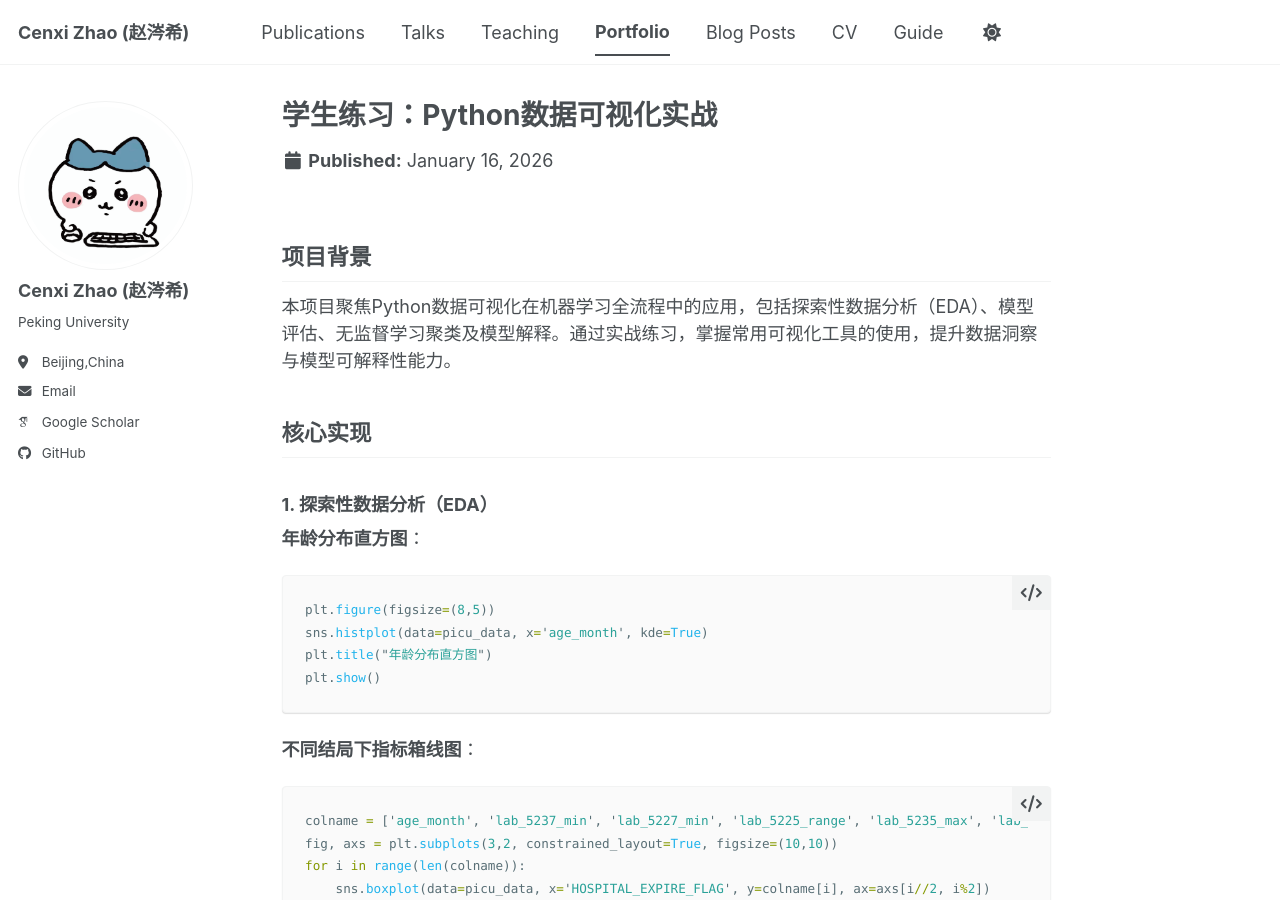
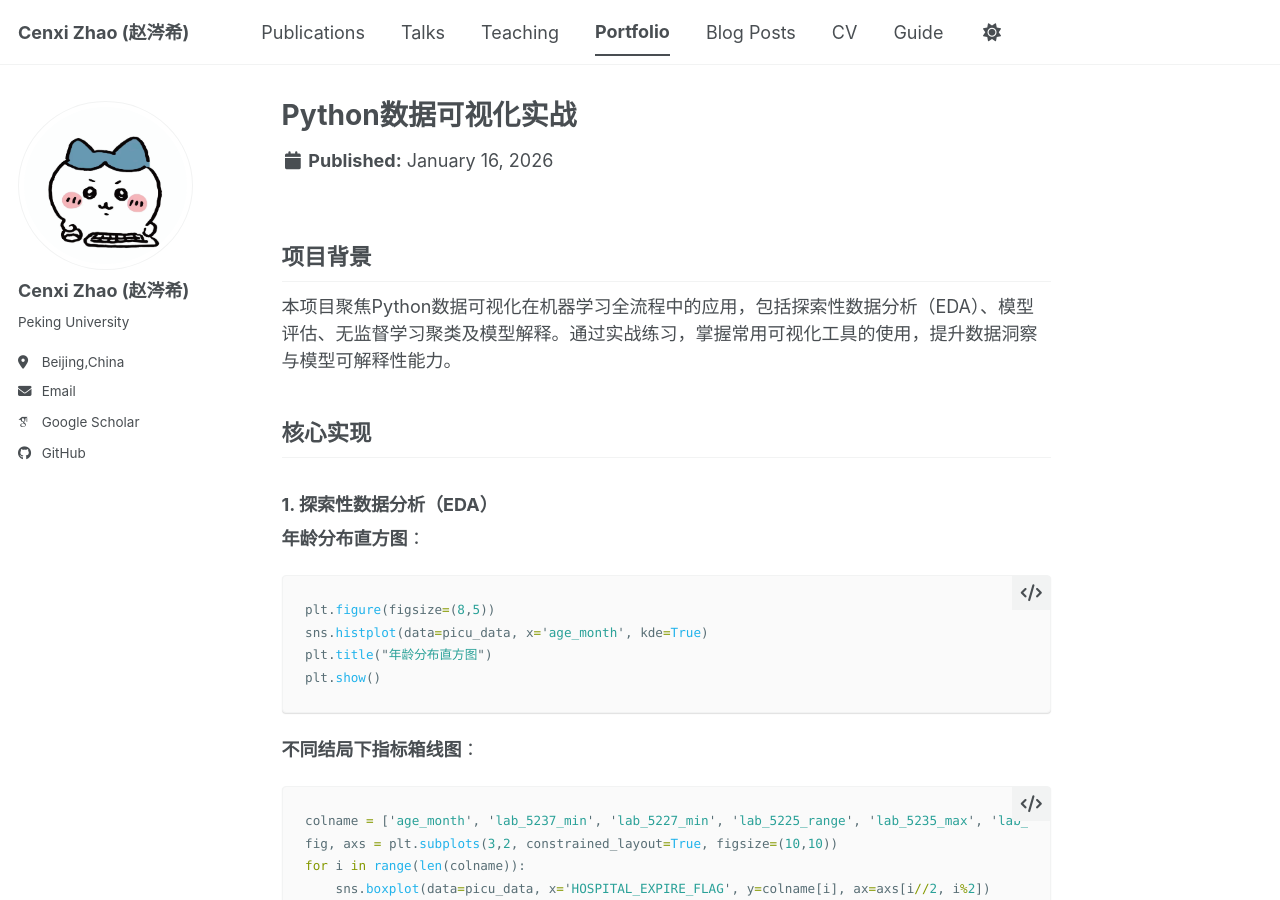
Before and after one commit to zcx277/zcx277.github.io, a Jekyll site: the page built from _portfolio/python-data-visualization-practice.md, in a window 1280 px wide and 900 px high. Built offline with Jekyll 4.4.1, drawn with Linux system fonts in a browser that asks for light colours; some web fonts are replaced; a script bundle is joined from its source files by our own code; library files that are not in the unit come from our copies.

Commit message:
Update python-data-visualization-practice.md

```diff
--- a/_portfolio/python-data-visualization-practice.md
+++ b/_portfolio/python-data-visualization-practice.md
@@ -1,5 +1,5 @@
 ---
-title: "学生练习：Python数据可视化实战"
+title: "Python数据可视化实战"
 collection: portfolio
 type: "Machine Learning"
 permalink: /portfolio/python-data-visualization-practice
```
